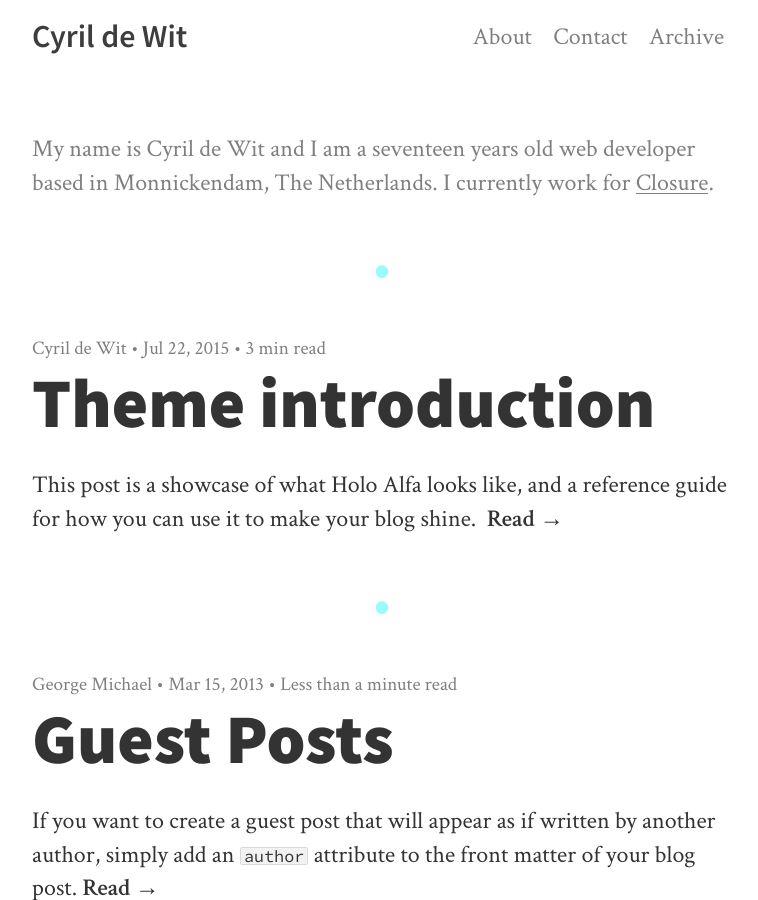
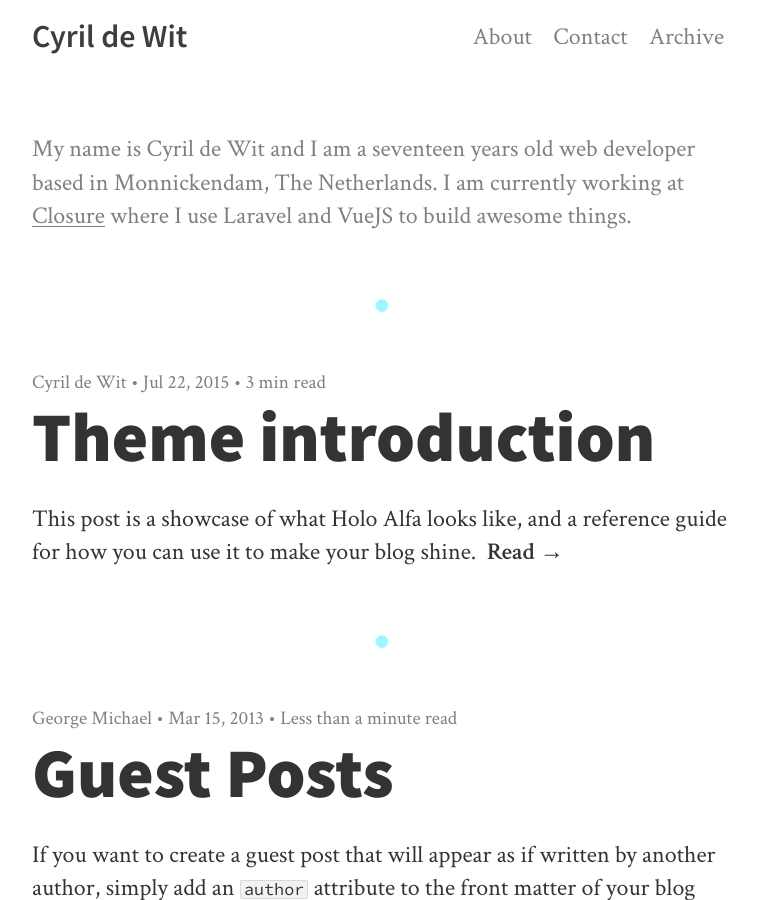
Before and after one commit to cyrildewit/cyrildewit.github.io, a Jekyll site: the page built from index.html, in a window 1280 px wide and 900 px high. Shown: the whole window, without its empty margins (258-1016 px from the left). Built offline with Jekyll 4.4.1, drawn with Linux system fonts in a browser that asks for light colours; nearby versions of some CDN libraries; the list of posts is cut into pages by our own code.

Commit message:
feat: update subtitle

```diff
--- a/_config.yml
+++ b/_config.yml
@@ -8,7 +8,7 @@
   meta: Holo Alfa is a minimalist, mobile first Jekyll theme with focus on readability and content.
 
   # Description of your site. This will show up on the front page.
-  subtitle: My name is Cyril de Wit and I am a seventeen years old web developer based in Monnickendam, The Netherlands. I currently work for <a href="https://www.closure.nl">Closure</a>.
+  subtitle: My name is Cyril de Wit and I am a seventeen years old web developer based in Monnickendam, The Netherlands. I am currently working at <a href="https://www.closure.nl">Closure</a> where I use Laravel and VueJS to build awesome things.
 
 author:
   name: Cyril de Wit # Change this!
```
